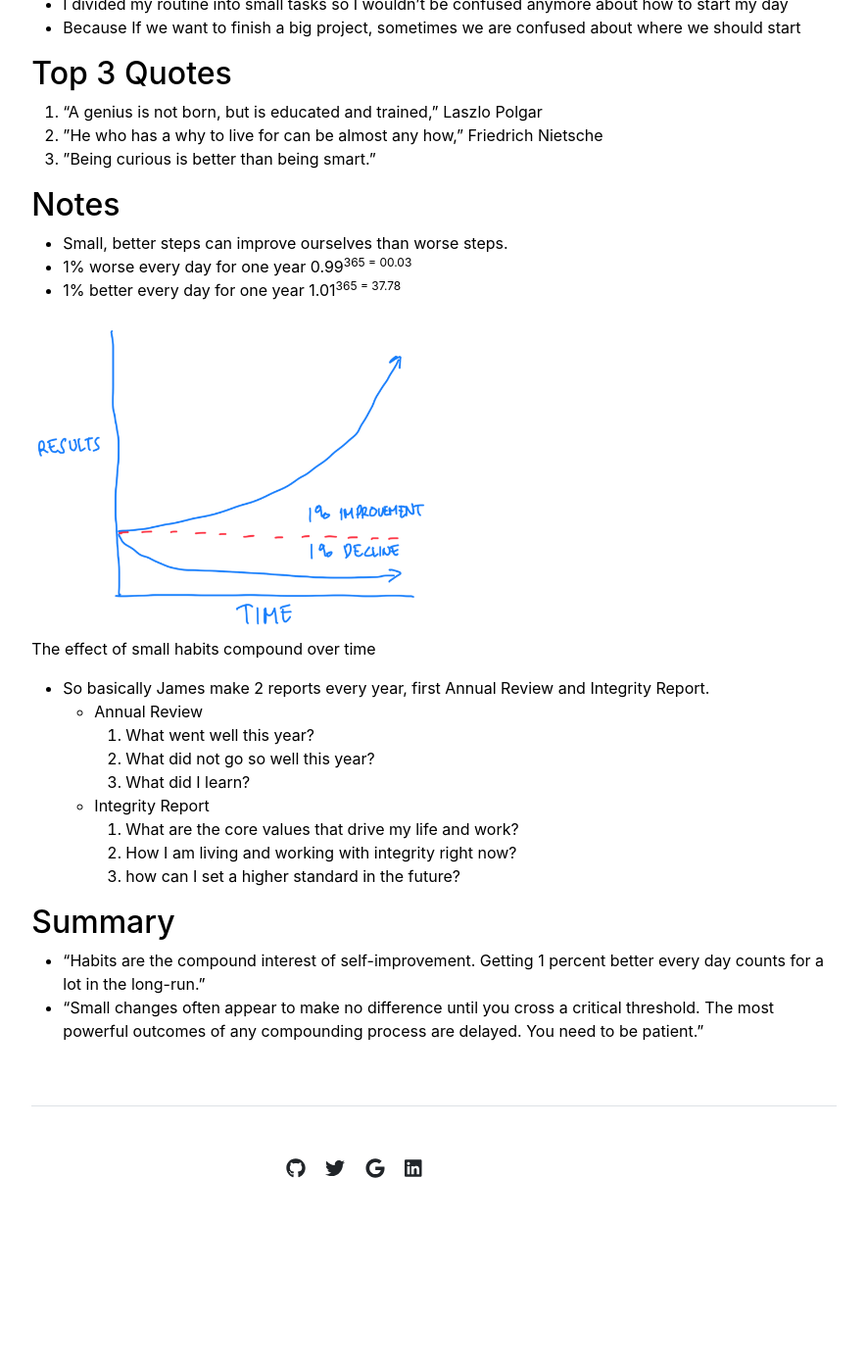
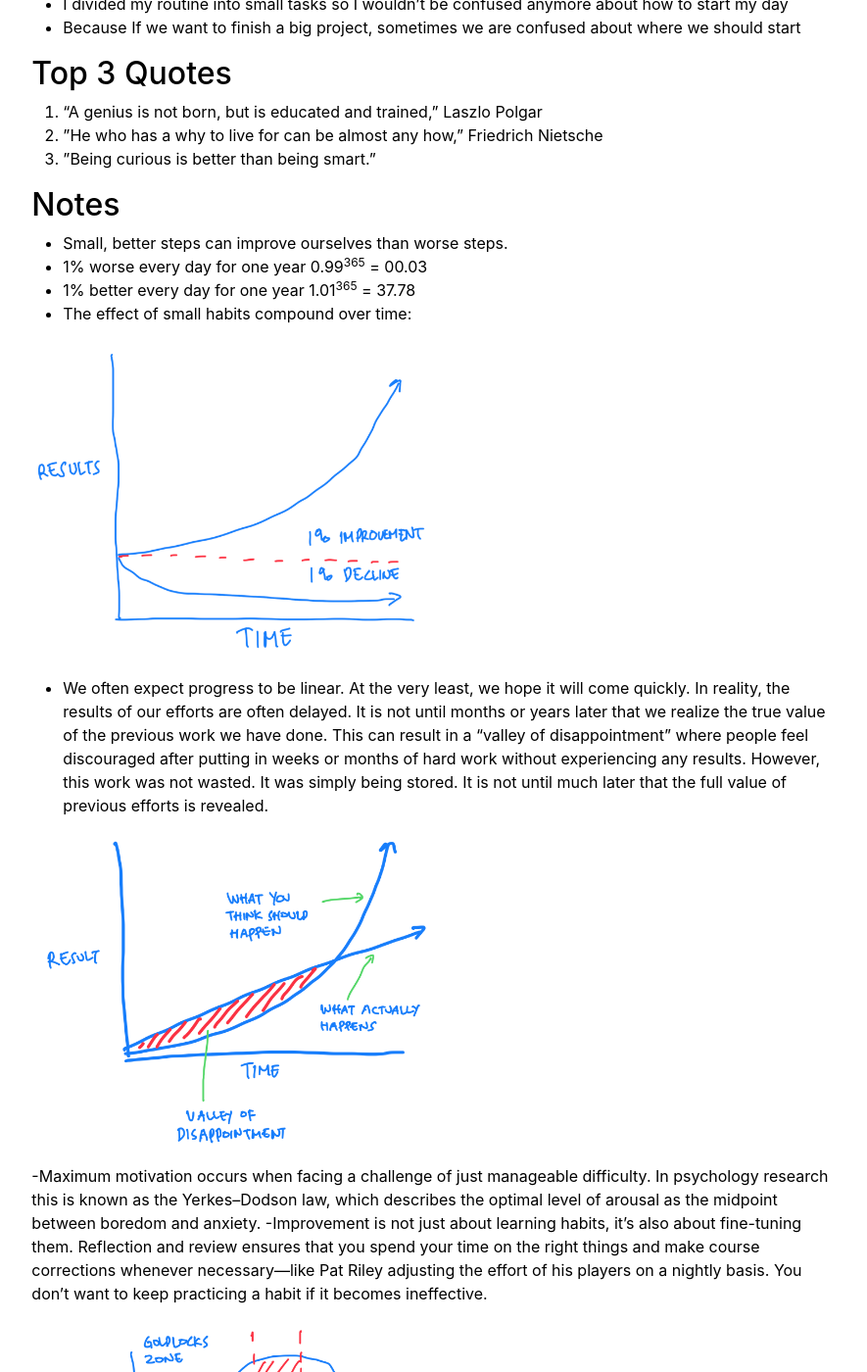
Before and after one commit to diandarisma/diandarisma.github.io, a Jekyll site: the page built from booknotes/atomichabits.md, in a window 1280 px wide and 1400 px high, scrolled down 984 px. Shown: the whole window at 98% size, without its empty margins (197-1082 px from the left). Built offline with Jekyll 4.4.1, drawn with Linux system fonts in a browser that asks for light colours; before the commit the page ends 2287 px from its top, so only the background shows below that.

Commit message:
Update atomichabits.md

```diff
--- a/booknotes/atomichabits.md
+++ b/booknotes/atomichabits.md
@@ -44,11 +44,20 @@ Top 3 Quotes
 Notes
 ---
 - Small, better steps can improve ourselves than worse steps.
-- 1% worse every day for one year 0.99<sup>365 = 00.03
-- 1% better every day for one year 1.01<sup>365 = 37.78
+- 1% worse every day for one year 0.99<sup>365</sup> = 00.03
+- 1% better every day for one year 1.01<sup>365</sup> = 37.78
+- The effect of small habits compound over time:
 <figure>
   <img src="/assets/img/book/small-habit.jpeg" alt="participant" width="50%">
-  <figcaption>The effect of small habits compound over time</figcaption>
+</figure>
+- We often expect progress to be linear. At the very least, we hope it will come quickly. In reality, the results of our efforts are often delayed. It is not until months or years later that we realize the true value of the previous work we have done. This can result in a “valley of disappointment” where people feel discouraged after putting in weeks or months of hard work without experiencing any results. However, this work was not wasted. It was simply being stored. It is not until much later that the full value of previous efforts is revealed.
+<figure>
+  <img src="/assets/img/book/plateau.jpeg" alt="participant" width="50%">
+</figure>
+-Maximum motivation occurs when facing a challenge of just manageable difficulty. In psychology research this is known as the Yerkes–Dodson law, which describes the optimal level of arousal as the midpoint between boredom and anxiety.
+-Improvement is not just about learning habits, it’s also about fine-tuning them. Reflection and review ensures that you spend your time on the right things and make course corrections whenever necessary—like Pat Riley adjusting the effort of his players on a nightly basis. You don’t want to keep practicing a habit if it becomes ineffective.
+<figure>
+  <img src="/assets/img/book/goldlockszone.jpeg" alt="participant" width="50%">
 </figure>
 - So basically James make 2 reports every year, first Annual Review and Integrity Report.
     - Annual Review
```
